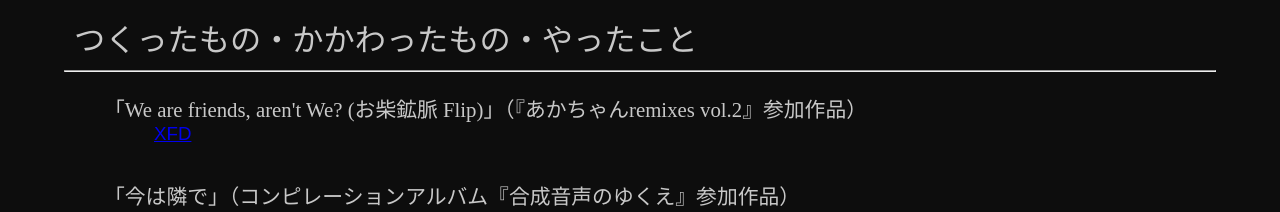
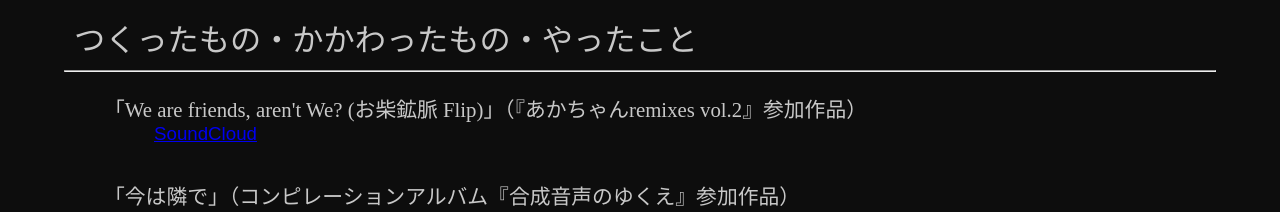
Before and after one commit to Oshibacomyaku/oshibacomyaku.github.io, a plain HTML site: page index.html in a window 1280 px wide. Shown: the part 880-1092 px from the top of the page. Drawn offline with Linux system fonts and the light colour scheme; a web font is replaced by a local one.

Commit message:
index.html

```diff
--- a/index.html
+++ b/index.html
@@ -38,7 +38,7 @@
       <ul>
          <li>「We are friends, aren't We? (お柴鉱脈 Flip)」（『あかちゃんremixes vol.2』参加作品）
           <ul class="links">
-            <li><a href= "https://youtu.be/YO0ZapqHxPc?si=PPLWHOt-3Jat3GF4">XFD</a></li>
+            <li><a href= "https://youtu.be/YO0ZapqHxPc?si=PPLWHOt-3Jat3GF4">SoundCloud</a></li>
 
         </ul></li>
         <li>「今は隣で」（コンピレーションアルバム『合成音声のゆくえ』参加作品）
```
